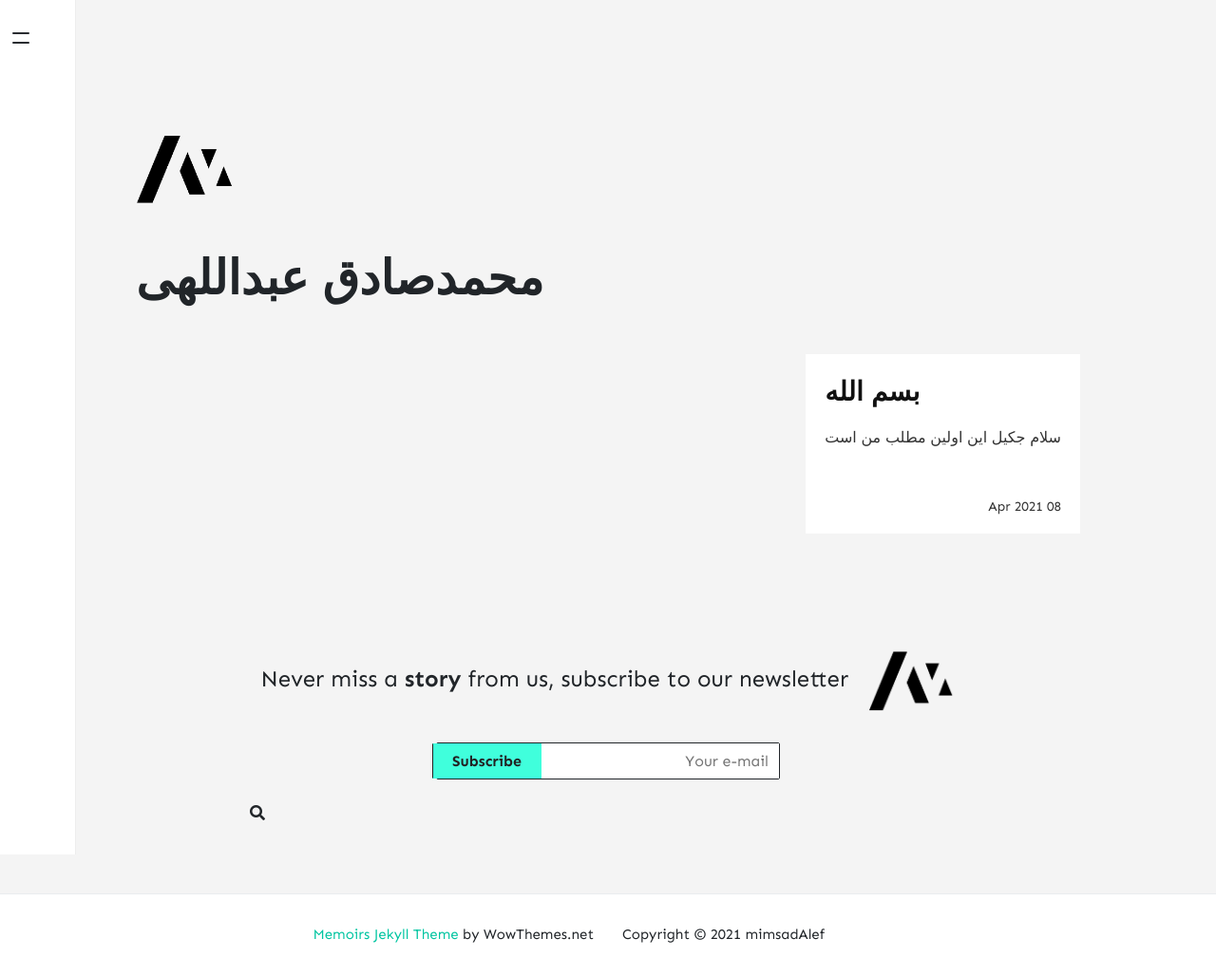
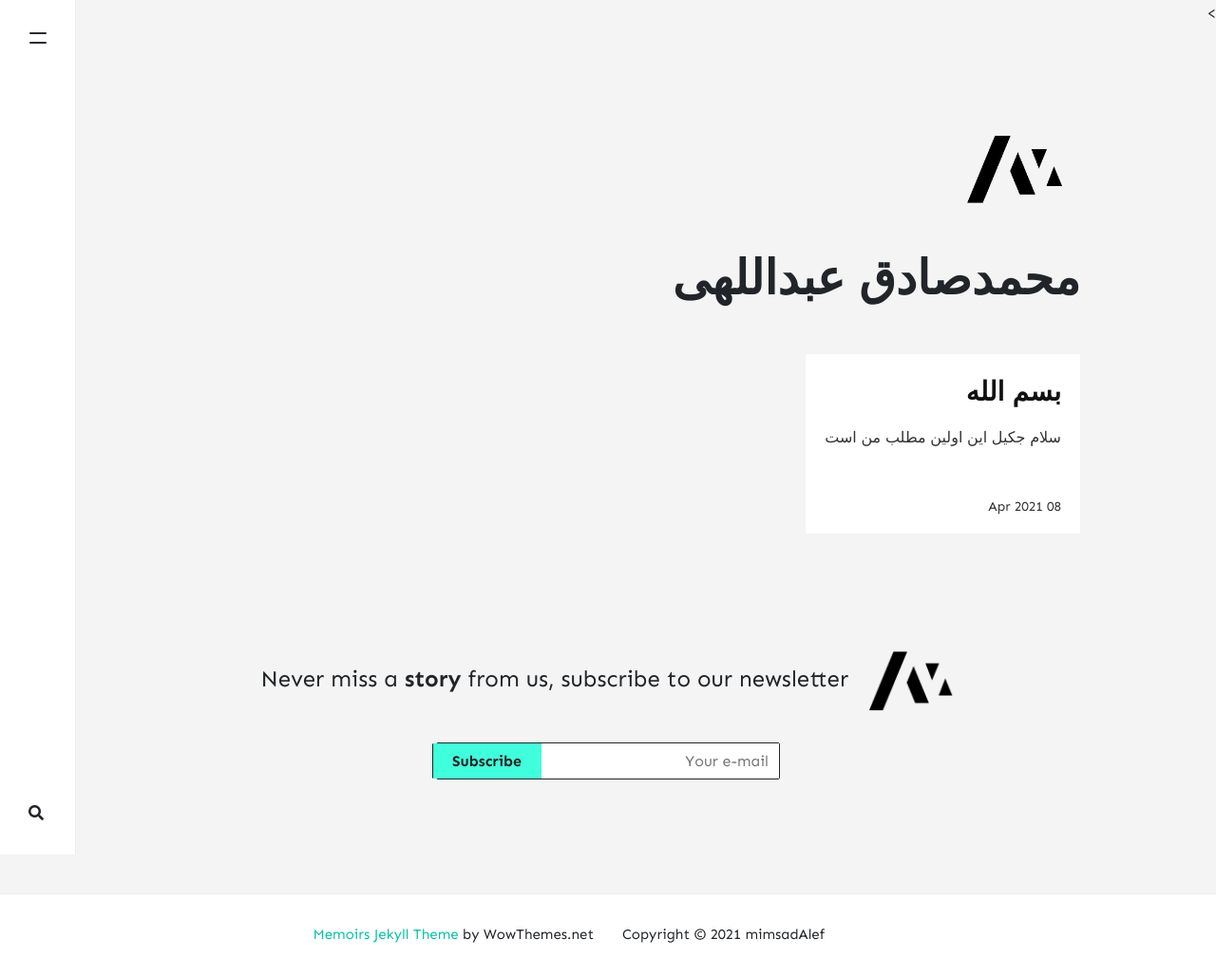
Before and after one commit to mimsadAlef/mimsadAlef.github.io, a Jekyll site: the page built from index.html, in a window 1280 px wide. Shown: the whole page at 95% size. Built offline with Jekyll 4.4.1, drawn with Linux system fonts in a browser that asks for light colours; nearby versions of some CDN libraries; some web fonts are replaced; the list of posts is cut into pages by our own code; comment, search, counter and statistics services are not loaded.

Commit message:
Update theme.scss

```diff
--- a/assets/css/theme.scss
+++ b/assets/css/theme.scss
@@ -730,3 +730,10 @@ body.active-side {
         }
     }
 }
+html[dir="rtl"] body {
+	text-align:right;
+	direction:rtl;
+}
+html[dir="rtl"] .wrap-search {
+	direction:ltr;
+}
```
